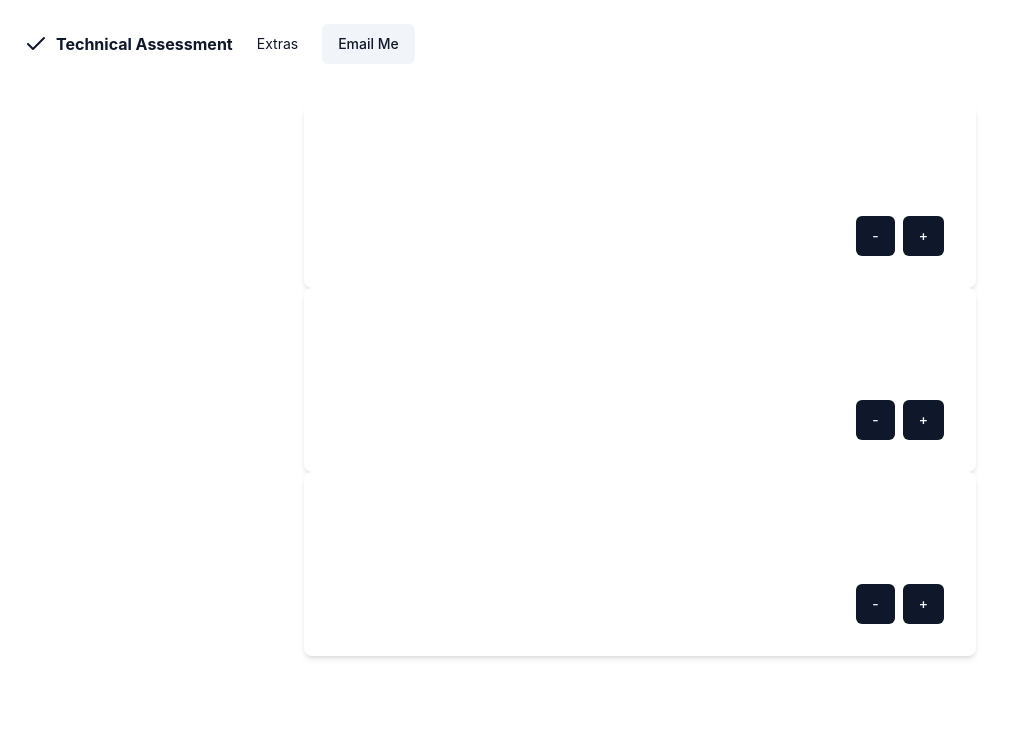
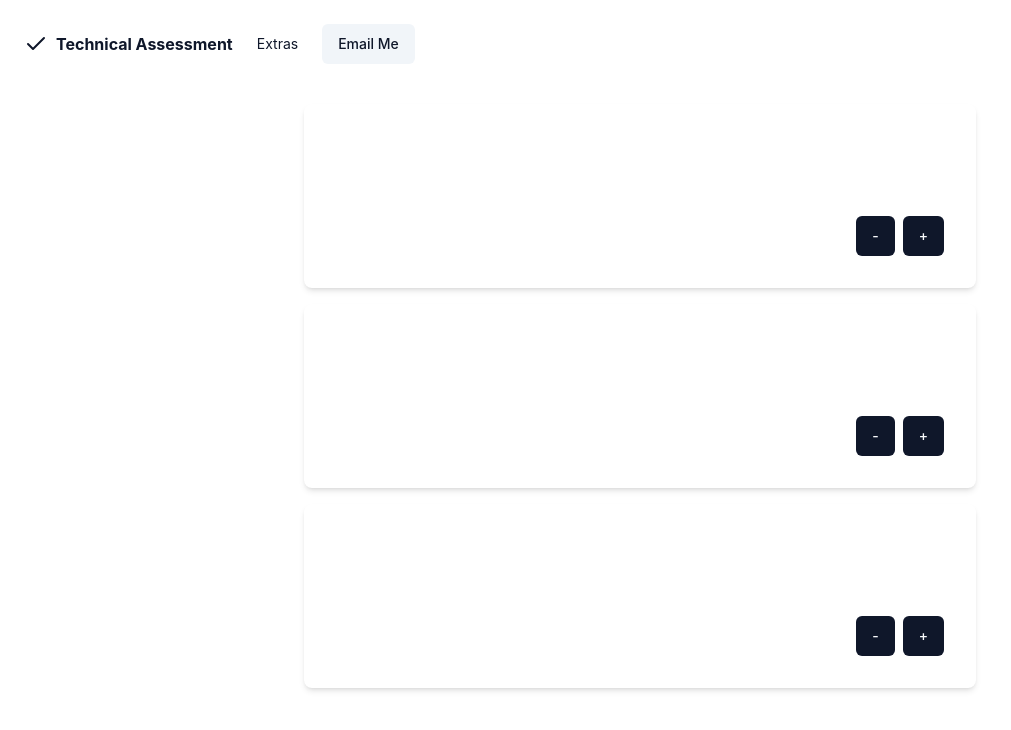
Before and after one commit to VinnyChase28/upvote-app, a React (Create React App) app: page / in a window 1280 px wide. Shown: the top 730 px of the page, without its empty margins (0-1011 px from the left). Built offline with nearby package versions, Linux system fonts and the light colour scheme.

Commit message:
space for lists

```diff
--- a/src/components/ArrowList/ArrowList.tsx
+++ b/src/components/ArrowList/ArrowList.tsx
@@ -38,11 +38,13 @@ const ArrowControls: React.FC<ArrowControlsProps> = ({ listId }) => {
 interface ArrowListContainerProps {
   listId: string;
   role: string;
+  className?: string;
 }
 
 const ArrowListContainer: React.FC<ArrowListContainerProps> = ({
   listId,
   role,
+  className,
 }) => {
   const { lists, toggleArrow } = useArrowUpStore();
   const arrows = lists[listId] || [];
@@ -50,7 +52,7 @@ const ArrowListContainer: React.FC<ArrowListContainerProps> = ({
     <div
       key={listId}
       role={role}
-      className="relative p-6 bg-white rounded-lg shadow-md hover:shadow-lg transition-shadow duration-300 ease-in-out"
+      className={`relative p-6 bg-white rounded-lg shadow-md hover:shadow-lg transition-shadow duration-300 ease-in-out py-6 ${className}`}
     >
       <ScrollArea className="flex items-center space-x-2 overflow-x-auto h-[5rem]">
         <div className="flex w-max space-x-2 p-2">
@@ -72,7 +74,13 @@ const ArrowListContainer: React.FC<ArrowListContainerProps> = ({
 const ArrowList: React.FC = () => (
   <>
     {arrowListIds.map((listId) => (
-      <ArrowListContainer role="article" key={listId} listId={listId} />
+      // Added inline style for bottom margin. Adjust the value as needed.
+      <ArrowListContainer
+        role="article"
+        key={listId}
+        listId={listId}
+        className="mb-4"
+      />
     ))}
   </>
 );
```
